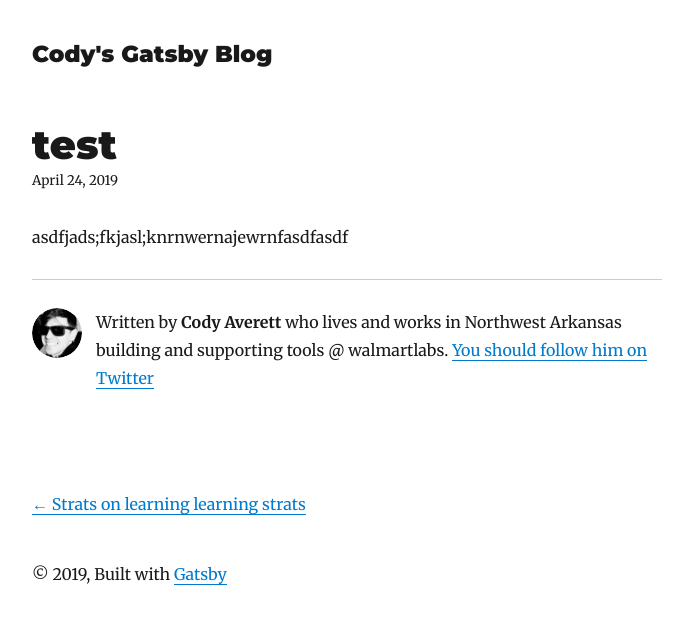
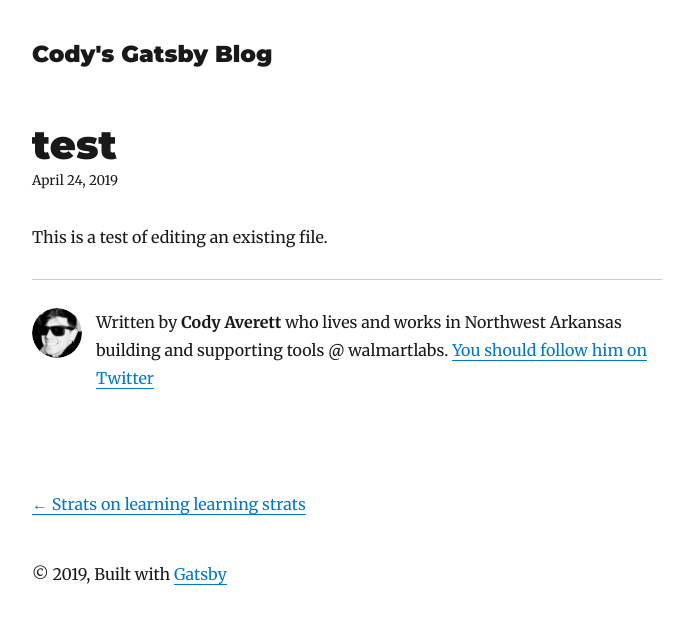
Before and after one commit to codyaverett/blog, a Gatsby site: page /2019-04-24-test/ in a window 1280 px wide. Shown: the whole page, without its empty margins (293-986 px from the left). Built offline with nearby package versions, Linux system fonts and the light colour scheme; Gatsby itself is replaced by a stand-in of ours; some packages are replaced by stand-ins of ours.

Commit message:
Update Blog “2019-04-24-test”

```diff
--- a/content/blog/2019-04-24-test.md
+++ b/content/blog/2019-04-24-test.md
@@ -3,4 +3,4 @@
 date: 2019-04-24T05:26:03.839Z
 description: asdf
 ---
-asdfjads;fkjasl;knrnwernajewrnfasdfasdf
+This is a test of editing an existing file.
```
